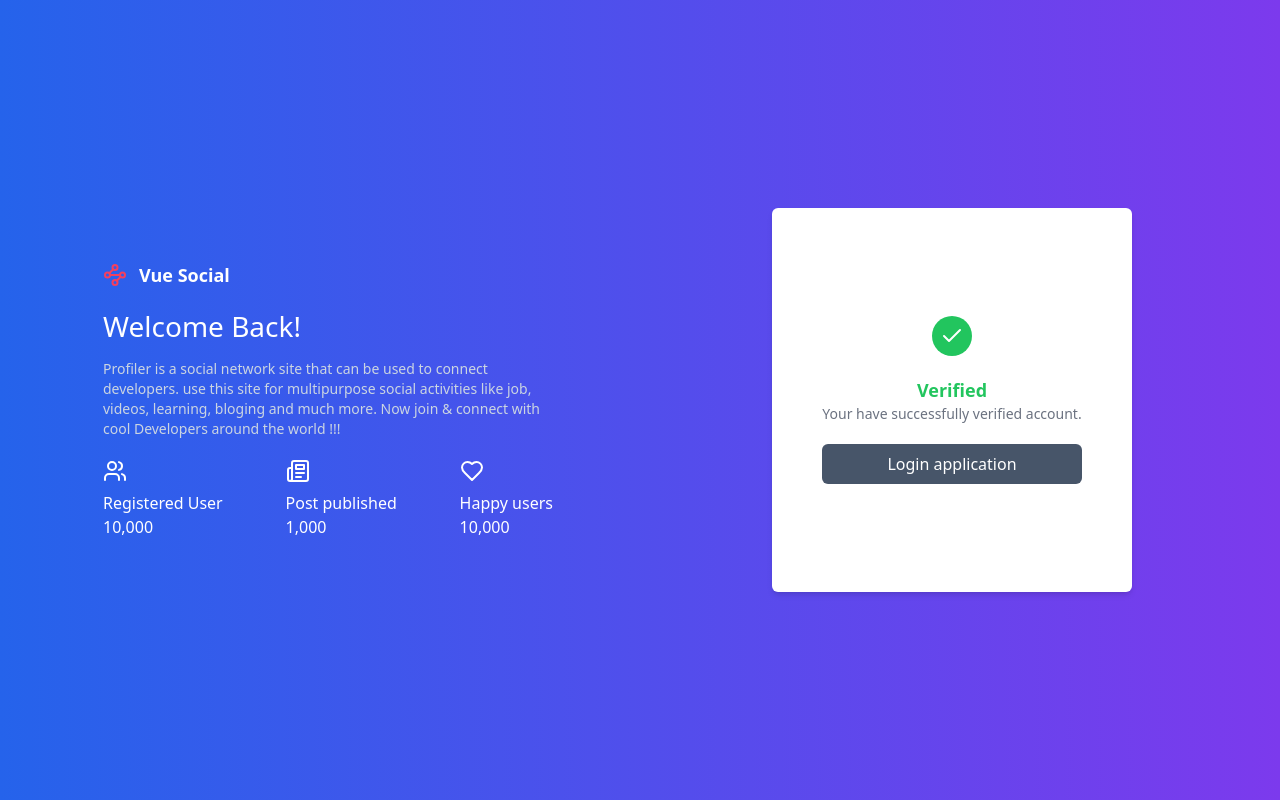
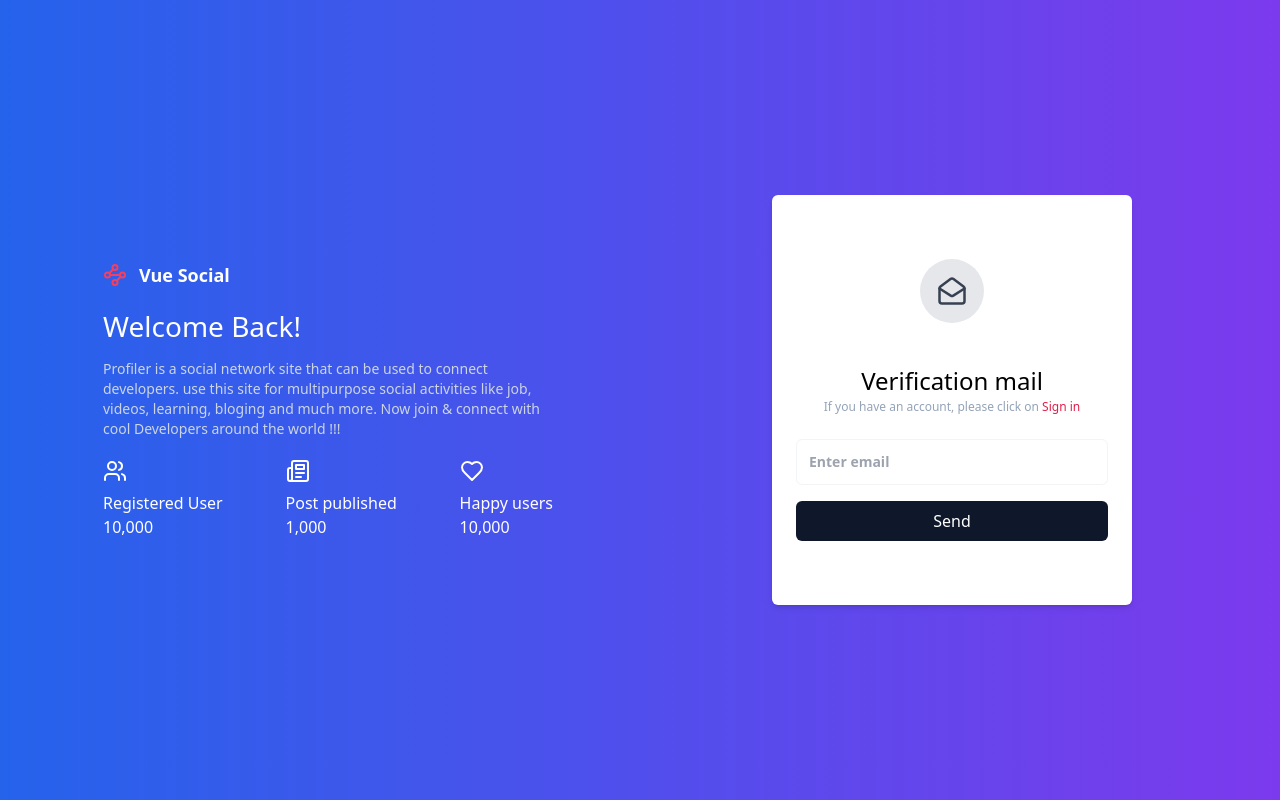
Before and after one commit to frontendweb-sg/vue-social, a Vue app: page /auth/verify-email/1 in a window 1280 px wide. Built offline with nearby package versions, Linux system fonts and the light colour scheme; no server answers.

Commit message:
update auth verify email

```diff
--- a/src/modules/auth/pages/verify-email/VerifyEmail.vue
+++ b/src/modules/auth/pages/verify-email/VerifyEmail.vue
@@ -1,30 +1,78 @@
 <template>
   <div
+    v-if="verify"
     class="px-6 flex items-center justify-center py-12 shadow-md min-h-96 max-w-[360px] min-w-[360px] bg-white rounded-md break-words"
   >
     <div class="text-center">
+      <div>
         <div
           class="w-10 h-10 mx-auto mb-5 rounded-full bg-green-500 text-white flex items-center justify-center"
         >
           <CheckIcon />
         </div>
         <h1 class="text-green-500 text-lg font-bold">Verified</h1>
+        <span class="text-green-600 mb-3 mt-3 block text-sm">{{ verify }}</span>
         <p class="text-gray-500 text-sm">Your have successfully verified account.</p>
         <router-link
           to="/"
-        class="bg-slate-600 text-white px-4 py-2 rounded-md block text-center mt-5"
-        >Login application</router-link
+          class="bg-slate-900 px-6 py-2 rounded-md text-white w-full block mt-5"
+          >{{ AppContent.signin }}</router-link
         >
       </div>
     </div>
+  </div>
+
+  <base-form title="Verification mail" v-else @submit="onSubmit" class="text-center">
+    <template #header>
+      <div
+        class="w-16 h-16 bg-gray-200 rounded-full flex items-center justify-center mx-auto mb-10"
+      >
+        <MailOpen :size="30" class="text-gray-700" />
+      </div>
+    </template>
+    <base-input name="email" placeholder="Enter email" type="email" />
+    <base-button class="bg-slate-900 px-6 py-2 rounded-md text-white w-full" type="submit">
+      {{ AppContent.send }}
+    </base-button>
+  </base-form>
 </template>
 
 <script setup lang="ts">
 import BaseButton from '@/components/ui/BaseButton.vue'
-import { CheckIcon } from 'lucide-vue-next'
+import BaseInput from '@/components/ui/BaseInput.vue'
+import BaseForm from '../../widgets/AuthForm.vue'
+import { AppContent } from '@/utils/content'
+import { CheckIcon, MailOpen } from 'lucide-vue-next'
+import { useForm } from 'vee-validate'
+import { useRoute } from 'vue-router'
+import { object, string } from 'yup'
+import { onMounted } from 'vue'
+import { toast } from 'vue3-toastify'
+
+const route = useRoute()
+const verify = route.query?.verify
+const message = route.query?.message
+
 defineProps<{
   token: string
 }>()
+
+// onMounted(() => {
+//   toast.error(message)
+// })
+
+const { values, handleSubmit } = useForm({
+  initialValues: {
+    email: ''
+  },
+  validationSchema: object().shape({
+    email: string().email('Invalid email').required('')
+  })
+})
+
+const onSubmit = handleSubmit((value) => {
+  console.log(values)
+})
 </script>
 
 <style>
--- a/src/modules/auth/widgets/AuthForm.vue
+++ b/src/modules/auth/widgets/AuthForm.vue
@@ -1,7 +1,13 @@
 <template>
-  <div class="px-6 py-12 shadow-md min-h-96 max-w-[360px] min-w-[360px] bg-white rounded-md">
-    <form v-bind="$attrs" class="space-y-4">
-      <div class="mb-10">
+  <div
+    :class="[
+      'px-6 py-16 shadow-md flex items-center justify-center min-h-96 max-w-[360px] min-w-[360px] flex-col bg-white rounded-md',
+      $attrs.class
+    ]"
+  >
+    <slot name="header" />
+    <form v-bind="$attrs" class="space-y-4 w-full">
+      <div class="mb-6">
         <h2 class="text-[24px] font-medium">{{ title }}</h2>
         <p class="text-xs text-slate-400">
           {{ subtitle }}
@@ -33,7 +39,7 @@ const props = withDefaults(
     title: AppContent.signup,
     subtitle: AppContent.signupSubtitle,
     linkText: AppContent.signin,
-    to: '/auth'
+    to: '/'
   }
 )
 </script>
--- a/src/routes/index.ts
+++ b/src/routes/index.ts
@@ -26,7 +26,7 @@ const routes: RouteRecordRaw[] = [
           )
       },
       {
-        path: 'auth/verify-email/:token',
+        path: 'auth/verify-email/:token?',
         props: true,
         component: () =>
           import(
```
Lines whose indentation alone changed are shown as unchanged.
